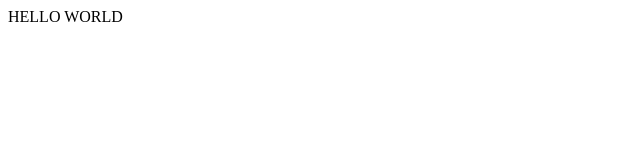
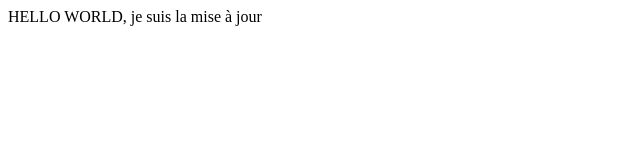
Before and after one commit to hersen649/git_test, a plain HTML site: page index.html in a window 1280 px wide. Shown: the whole page, without its empty margins (0-640 px from the left). Drawn offline with Linux system fonts and the light colour scheme.

Commit message:
changement de index.htlml

```diff
--- a/index.html
+++ b/index.html
@@ -6,6 +6,6 @@
     <title>Document</title>
 </head>
 <body>
-    HELLO WORLD
+    HELLO WORLD, je suis la mise à jour
 </body>
 </html>
```
